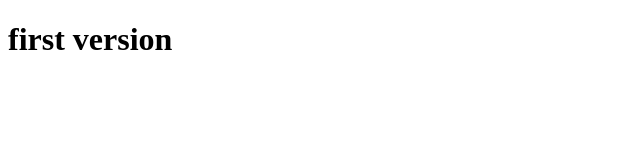
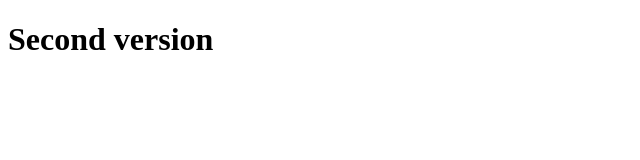
Before and after one commit to smyrnavioletta/project2, a plain HTML site: page index.html in a window 1280 px wide. Shown: the whole page, without its empty margins (0-640 px from the left). Drawn offline with Linux system fonts and the light colour scheme.

Commit message:
Second version

```diff
--- a/index.html
+++ b/index.html
@@ -6,6 +6,6 @@
     <title>Document</title>
   </head>
   <body>
-    <h1>first version</h1>
+    <h1>Second version</h1>
   </body>
 </html>
```
